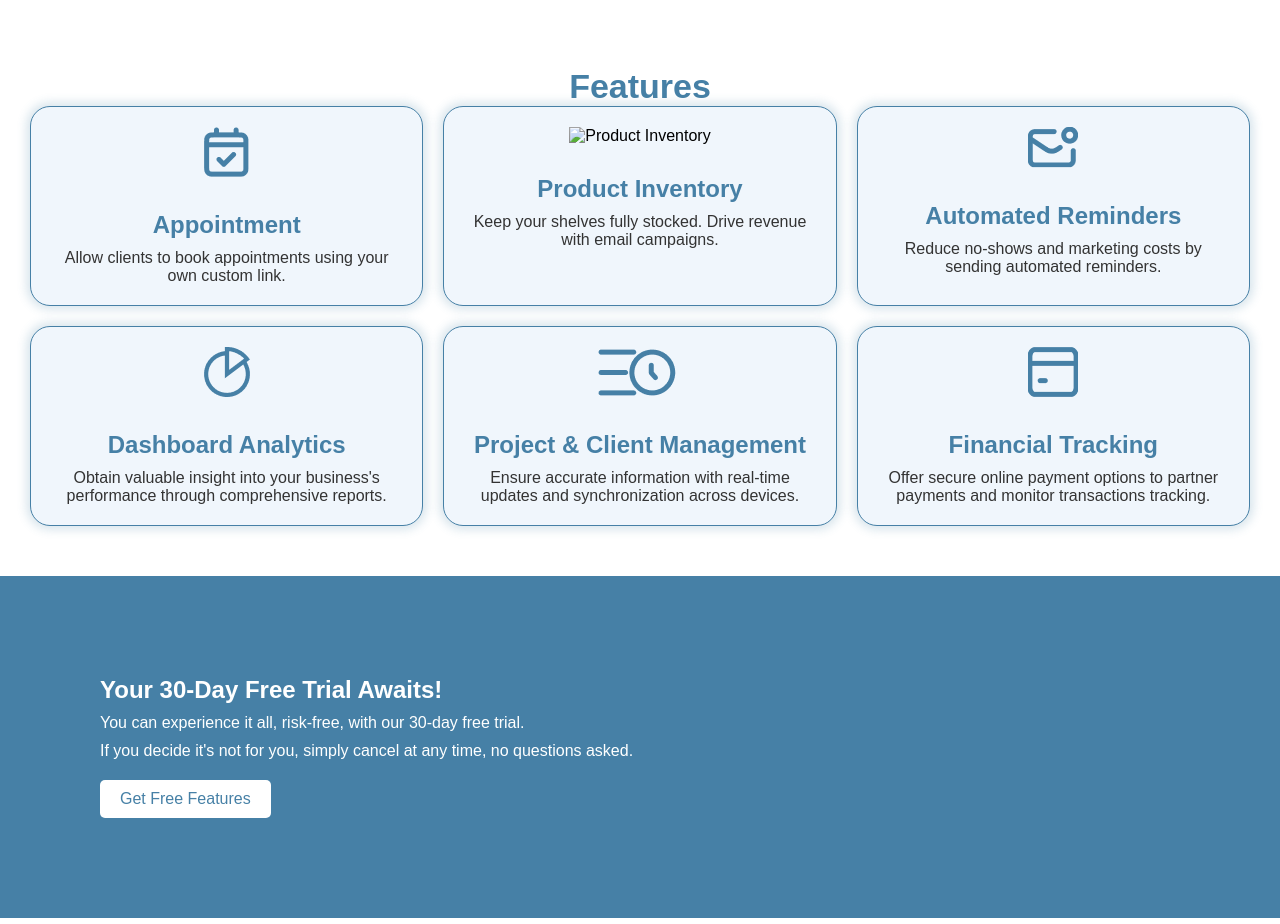
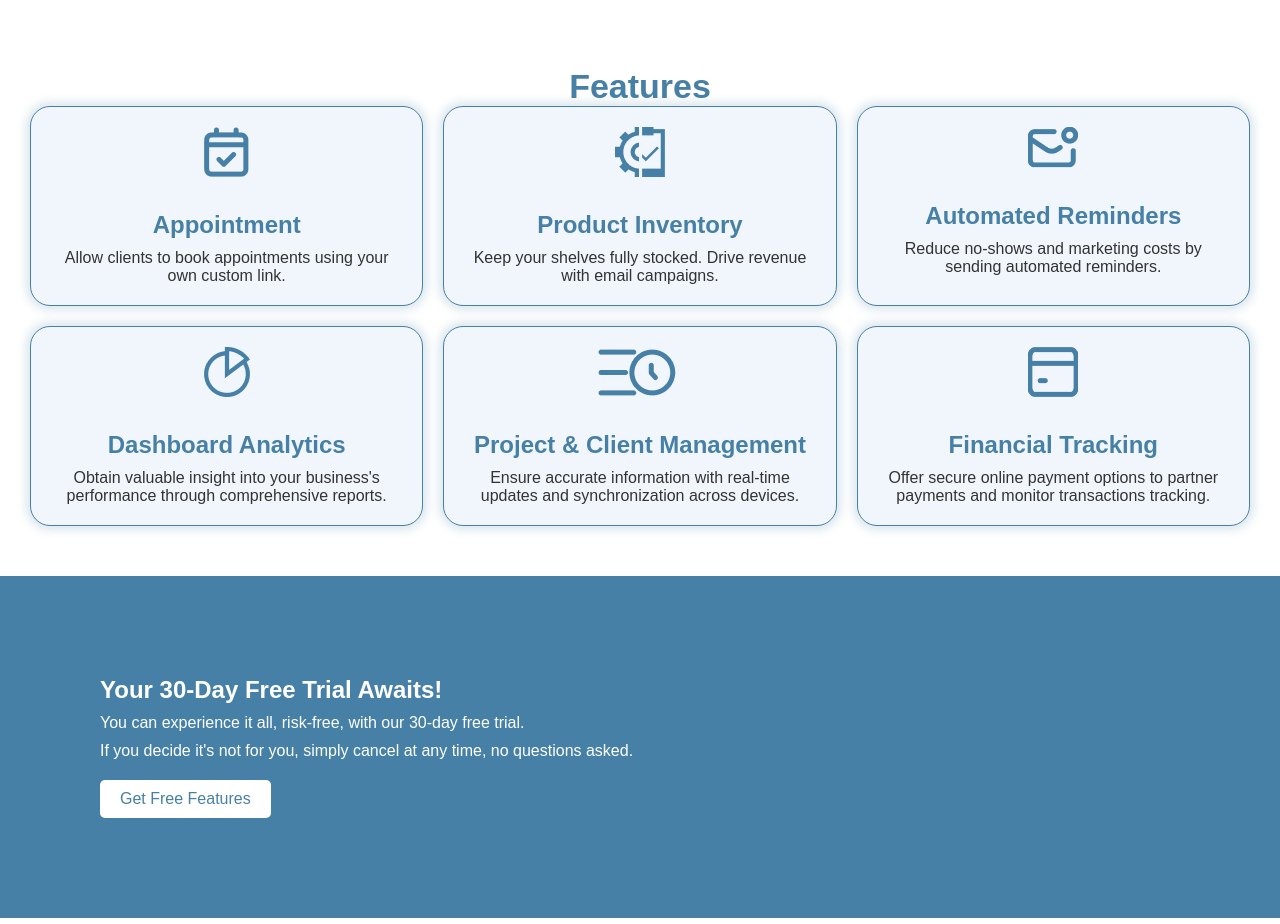
Before and after one commit to AbeerFatima123/Web-Project, a website: page pages/homepage.html in a window 1280 px wide. Shown: the part 1104-2028 px from the top of the page. Drawn offline with Linux system fonts and the light colour scheme; files whose address does not match are found by name.

Commit message:
Update homepage.html

```diff
--- a/pages/homepage.html
+++ b/pages/homepage.html
@@ -79,7 +79,7 @@
                 <p>Allow clients to book appointments using your own custom link.</p>
             </div>
             <div class="feature">
-                <img src=../assets/"Layer_3.png" alt="Product Inventory">
+                <img src="../assets/Layer_3.png" alt="Product Inventory">
                 <h3>Product Inventory</h3>
                 <p>Keep your shelves fully stocked. Drive revenue with email campaigns.</p>
             </div>
```
